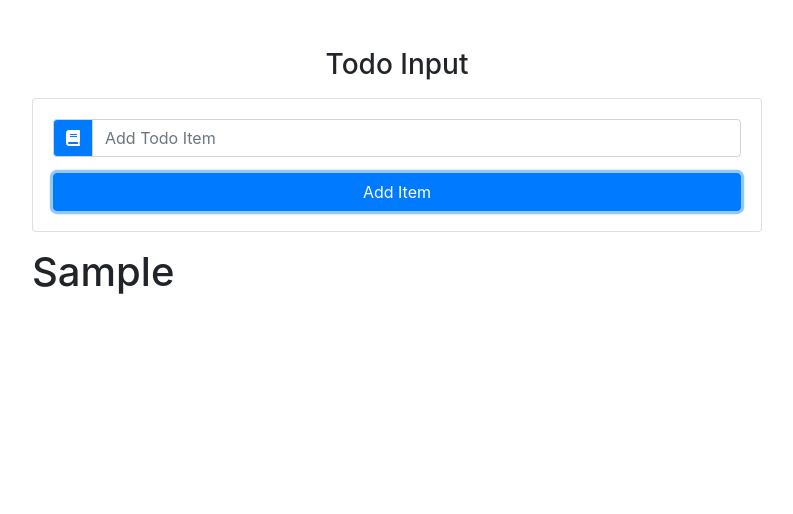
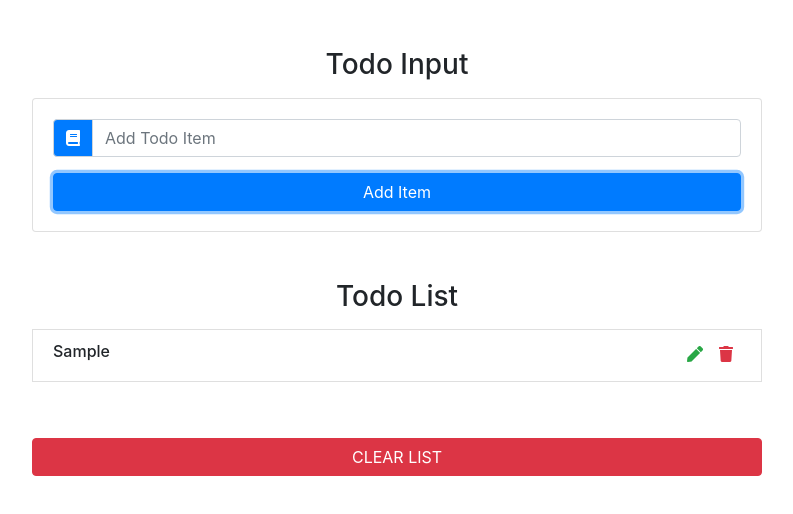
Before and after one commit to kapilpagani/002todolistReactApp, a React (Create React App) app: page / in a window 1280 px wide. Both pictures are taken after typing "Sample" into the empty fields and a click on the button "Add Item". Shown: the top 514 px of the page, without its empty margins (243-1036 px from the left). Built offline with nearby package versions, Linux system fonts and the light colour scheme.

Commit message:
added delete logic

```diff
--- a/src/App.js
+++ b/src/App.js
@@ -38,7 +38,9 @@
   }
 
   clearList = () => {
-    console.log('clearList');
+    this.setState({
+      items:[]
+    })
   }
 
   handleDelete = (id) => {
--- a/src/components/TodoItem.js
+++ b/src/components/TodoItem.js
@@ -2,10 +2,21 @@
 
 export default class TodoItem extends Component {
   render() {
+    const {title, handleDelete, handleEdit} = this.props;
     return (
-      <div>
-        Hello From TodoItem
-      </div>
+      <li className="list-group-item text-capitalize d-flex justify-content-between my-2">
+        <h6>{title}</h6>
+
+        <div className="todo-icon">
+          <span className="mx-2 text-success" onClick={handleEdit}>
+            <i className="fas fa-pen"/>
+          </span>
+          <span className="mx-2 text-danger" onClick={handleDelete}>
+            <i className="fas fa-trash"/>
+          </span>
+        </div>
+
+      </li>
     )
   }
 }
--- a/src/components/TodoList.js
+++ b/src/components/TodoList.js
@@ -3,17 +3,17 @@
 
 export default class TodoList extends Component {
   render() {
+    const { items, clearList, handleDelete, handleEdit } = this.props;
 
-    const item = this.props.items.map(item=>(
-      <div key={item.id}>
-          <span onClick={()=> this.props.handleDelete(item.id)}>{item.title}</span>
-      </div>
-    ));
     return (
-      <h1>
-        {item}
-        {/* <TodoItem/> */}
-      </h1>
+      <ul className="list-group my-5">
+        <h3 className="text-capitalize text-center">todo list</h3>
+        {items.map(item => (
+          <TodoItem key={item.id} title={item.title} handleDelete={() => handleDelete(item.id)} handleEdit={() => handleEdit(item.id)} />
+        ))}
+        <button type="button" className="btn btn-danger btn-block text-uppercase mt-5" onClick={clearList}>clear list</button>
+      </ul>
+
     )
   }
 }
```
